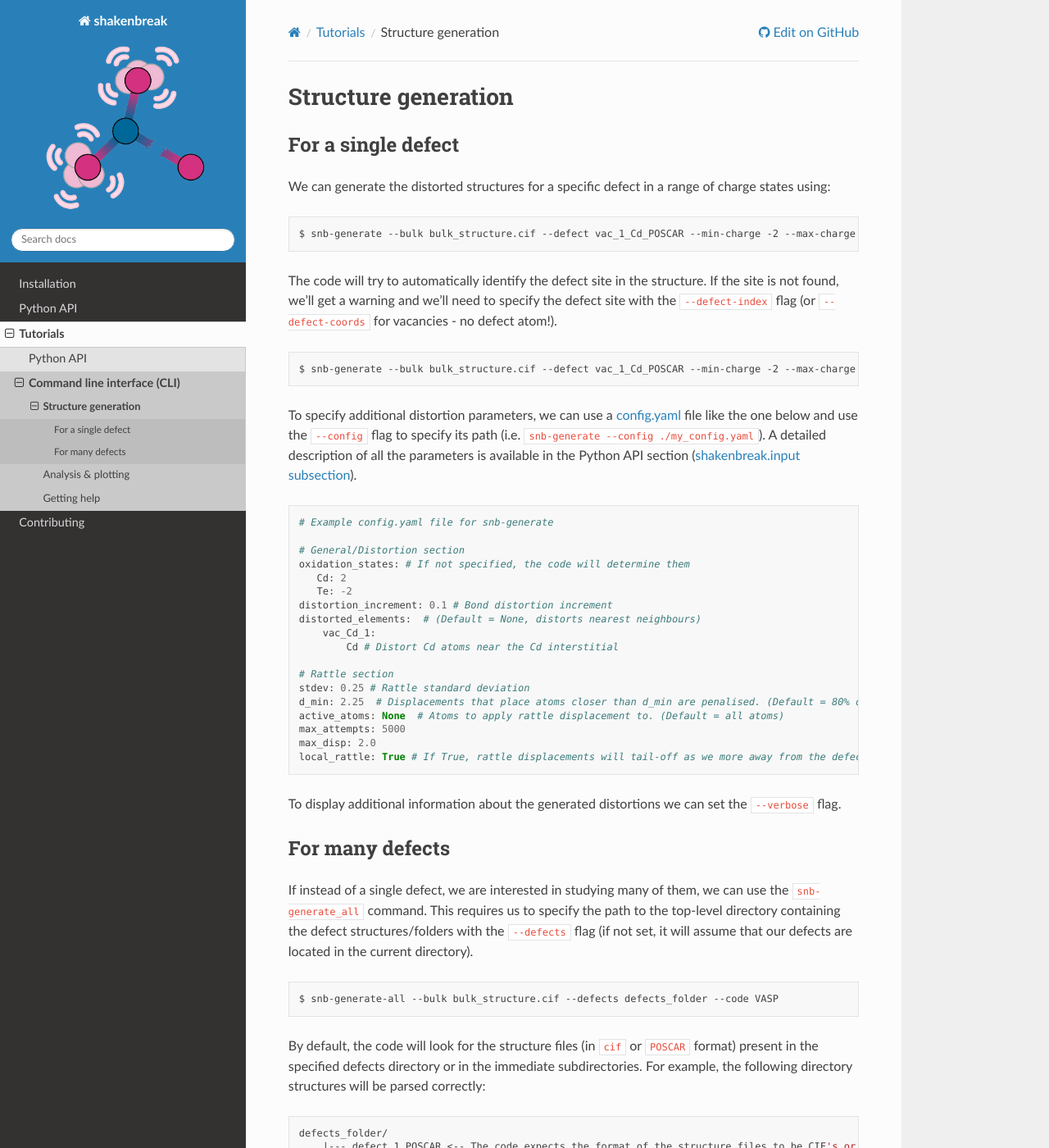
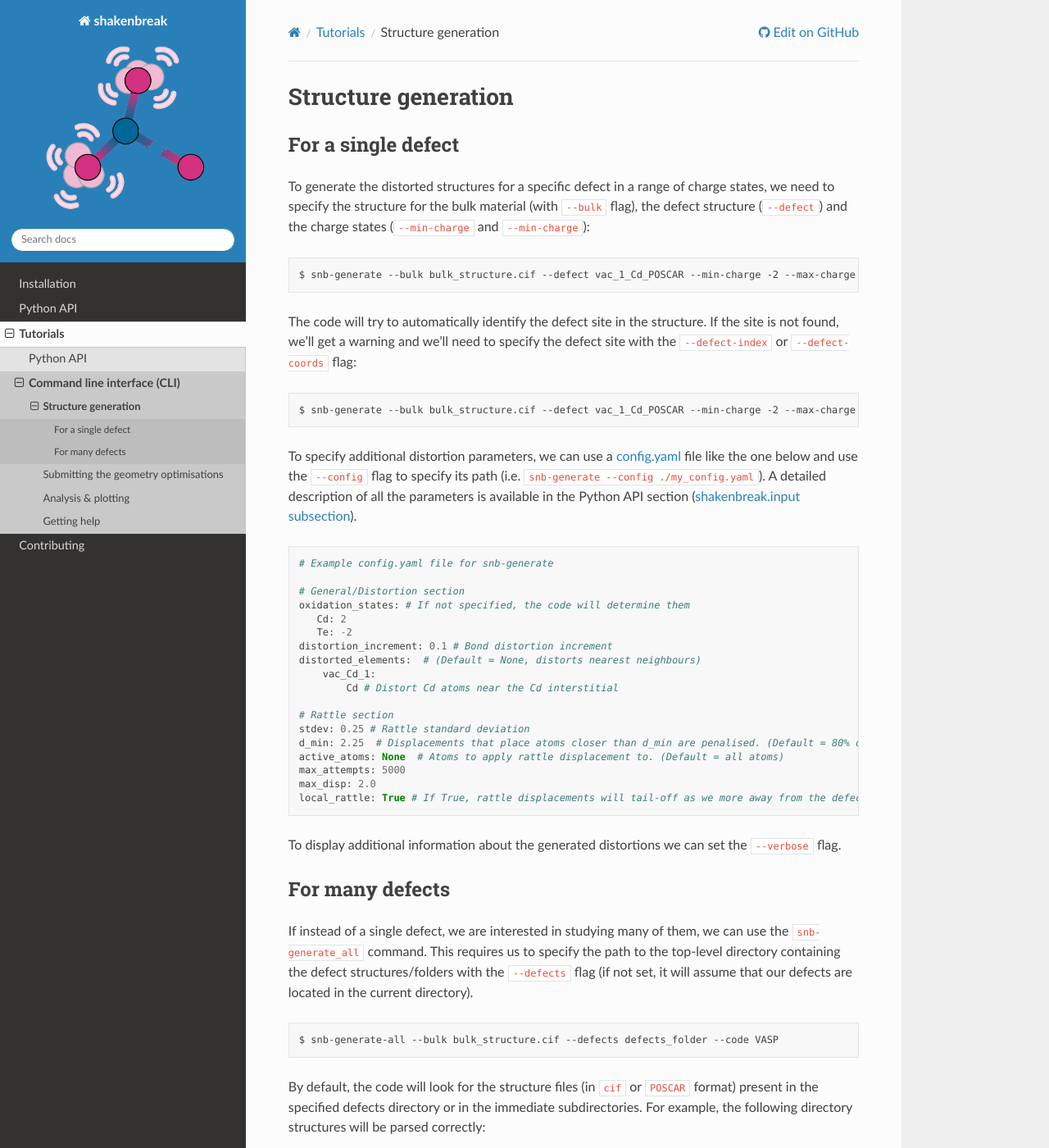
Before and after one commit to SMTG-Bham/ShakeNBreak, a Sphinx documentation site: the page built from docs/Generation.rst, in a window 1280 px wide and 1400 px high. Shown: the whole window at 82% size. Built offline with Sphinx 7.4.7 and the Read the Docs theme 2.0.0, drawn with Linux system fonts in a browser that asks for light colours; some of the changed text lies outside the part shown.

```diff
--- a/docs/Generation.rst
+++ b/docs/Generation.rst
@@ -3,17 +3,18 @@ Structure generation
 
 For a single defect
 -------------------
-We can generate the distorted structures for a specific defect in a range of charge states using:
+To generate the distorted structures for a specific defect in a range of charge states, we need to specify
+the structure for the bulk material (with ``--bulk`` flag), the defect structure (``--defect``) and the charge
+states (``--min-charge`` and ``--min-charge``):
 
-.. code::
+.. code:: bash
 
     $ snb-generate --bulk bulk_structure.cif --defect vac_1_Cd_POSCAR --min-charge -2 --max-charge 0 --code VASP
 
 The code will try to automatically identify the defect site in the structure. If the site is not found,
-we'll get a warning and we'll need to specify the defect site with the ``--defect-index`` flag
-(or ``--defect-coords`` for vacancies - no defect atom!).
+we'll get a warning and we'll need to specify the defect site with the ``--defect-index`` or ``--defect-coords`` flag:
 
-.. code::
+.. code:: bash
 
     $ snb-generate --bulk bulk_structure.cif --defect vac_1_Cd_POSCAR --min-charge -2 --max-charge 0 --defect-coords 0 0 0 --code VASP
 
@@ -53,7 +54,7 @@ we can use the ``snb-generate_all`` command. This requires us to specify the pat
 to the top-level directory containing the defect structures/folders with the ``--defects`` flag
 (if not set, it will assume that our defects are located in the current directory).
 
-.. code::
+.. code:: bash
 
     $ snb-generate-all --bulk bulk_structure.cif --defects defects_folder --code VASP
 
@@ -138,3 +139,21 @@ distortion folders with the distorted structures and relaxation input files. If
             |        |--- POSCAR
             |        | ...
             | ...
+
+Submitting the geometry optimisations
+=======================================
+
+Once the input files have been generated, we can submit the geometry optimisations
+for a single or all defects using the ``snb-run`` command.
+To submit all defects present in the current directory:
+
+.. code:: bash
+
+    $ snb-run --job-script my_job_script.sh --all
+
+This assumes that our HPC has the ``SGE`` queuing system. If instead it relies on ``SLURM``,
+we can use the ``--submit-command`` flag:
+
+.. code:: bash
+
+    $ snb-run --submit-command sbatch --job-script my_job_script.sh --all
--- a/docs/shakenbreak.cli.rst
+++ b/docs/shakenbreak.cli.rst
@@ -12,7 +12,7 @@ a given structure, as well as process it into a `Defect` object or a defect dict
 
 Commands
 --------------
-`ShakeNBreak` has six main commands: `snb-generate`, `snb-generate_all`,
+`ShakeNBreak` has seven main commands: `snb-generate`, `snb-generate_all`, `snb-run`,
 `snb-parse`, `snb-analyse`, `snb-plot` and `snb-regenerate`. Their functionality
 and options are described below.
 
```
Also changed, not shown: other parts of docs/Generation.rst (+1 -1 lines), README.md (+1 -0 lines), docs/Tutorials.rst (+6 -4 lines), paper.md (+0 -9 lines), 3 other files.
